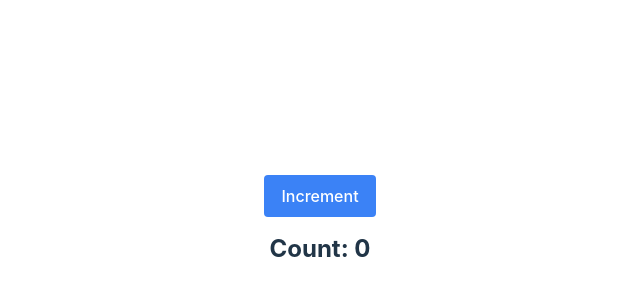
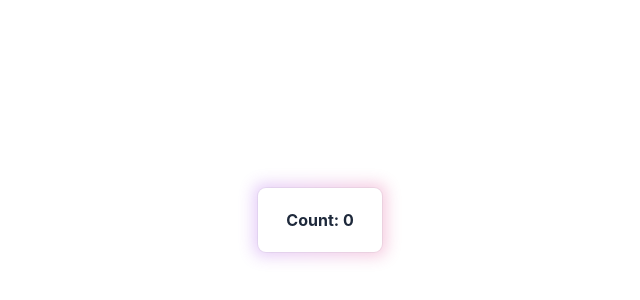
Before and after one commit to didcreetsadgoku500/LifeStack, a React (Vite) app in the folder React/: page / in a window 1280 px wide. Shown: the part 180-480 px from the top of the page, without its empty margins (320-960 px from the left). Built offline with nearby package versions, Linux system fonts and the light colour scheme.

Commit message:
Create cardbutton

```diff
--- /dev/null
+++ b/React/src/atoms/CardButton.tsx
@@ -0,0 +1,27 @@
+import { ReactNode } from "react";
+
+interface ButtonProps {
+    onClick: () => void;
+    children: ReactNode;
+    iconSrc?: string;
+
+}
+
+const CardButton = ({onClick, children, iconSrc}: ButtonProps) => {
+
+
+    return <div className="group relative max-w-7xl mx-auto">
+    <div className="absolute -inset-1 bg-gradient-to-r from-purple-600 to-pink-600 rounded-lg blur opacity-25 group-hover:opacity-100 transition duration-200 group-hover:duration-200 -z-10"></div>
+    <div className="px-7 py-6 bg-white ring-1 ring-gray-900/5 rounded-lg leading-none flex items-center justify-start space-x-6" onClick={onClick}>
+      {
+        iconSrc ? <img src={iconSrc} className="w-8 h-8"/> : ""
+      }
+      <div className="space-y-2">
+        <p className="text-slate-800 font-bold  ">{children}</p>
+      </div>
+    </div>
+   </div>
+
+}
+
+export default CardButton;
--- a/React/src/components/Wizard.tsx
+++ b/React/src/components/Wizard.tsx
@@ -1,21 +1,11 @@
 import {useState} from 'react'
-import FadeTransition from './FadeTransition';
+import CardButton from '../atoms/CardButton';
 
 const Wizard = () => {
   const [count, setCount] = useState(0);
 
   return (
-    <div className="p-4">
-      <button
-        onClick={() => setCount(count + 1)}
-        className="mb-4 px-4 py-2 bg-blue-500 text-white rounded hover:bg-blue-600 transition-colors"
-      >
-        Increment
-      </button>
-      <FadeTransition>
-        <div className="text-2xl font-bold">Count: {count}</div>
-      </FadeTransition>
-    </div>
+      <CardButton onClick={() => setCount(count + 1)}>Count: {count}</CardButton>
   );
 };
 
```
